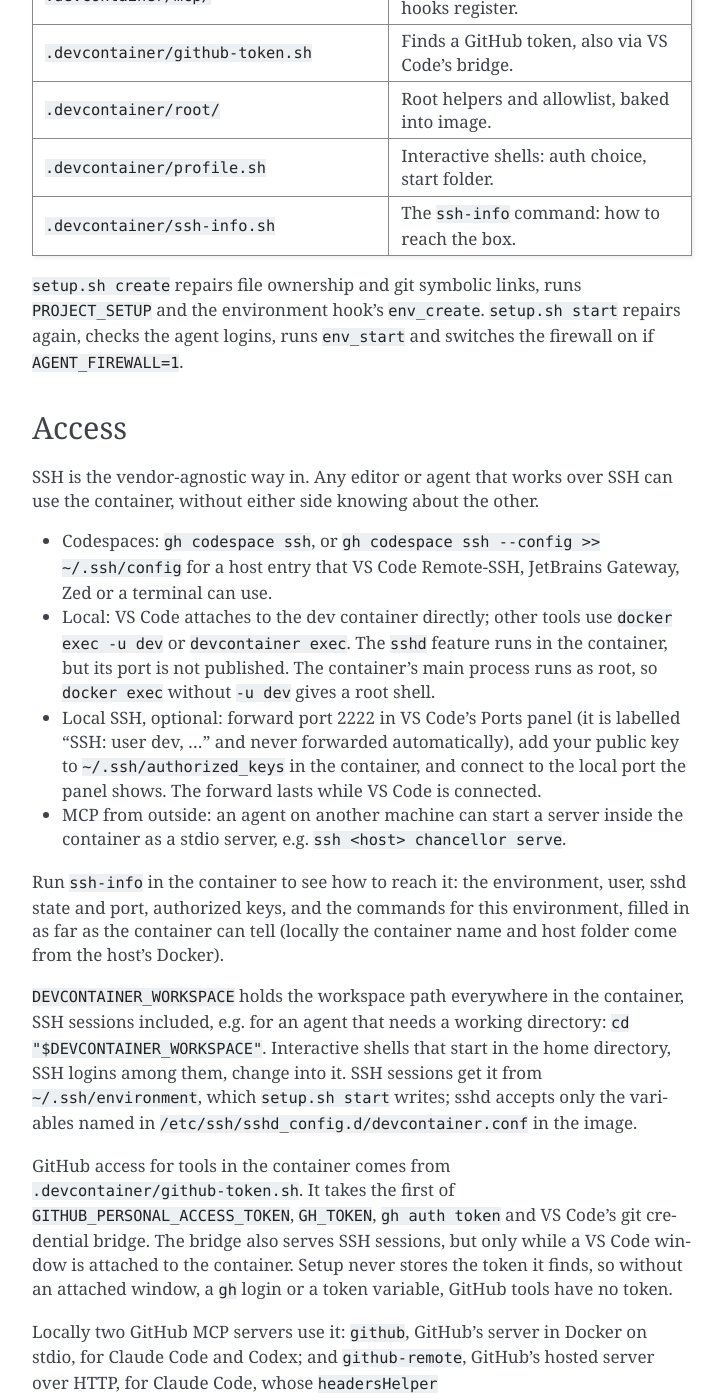
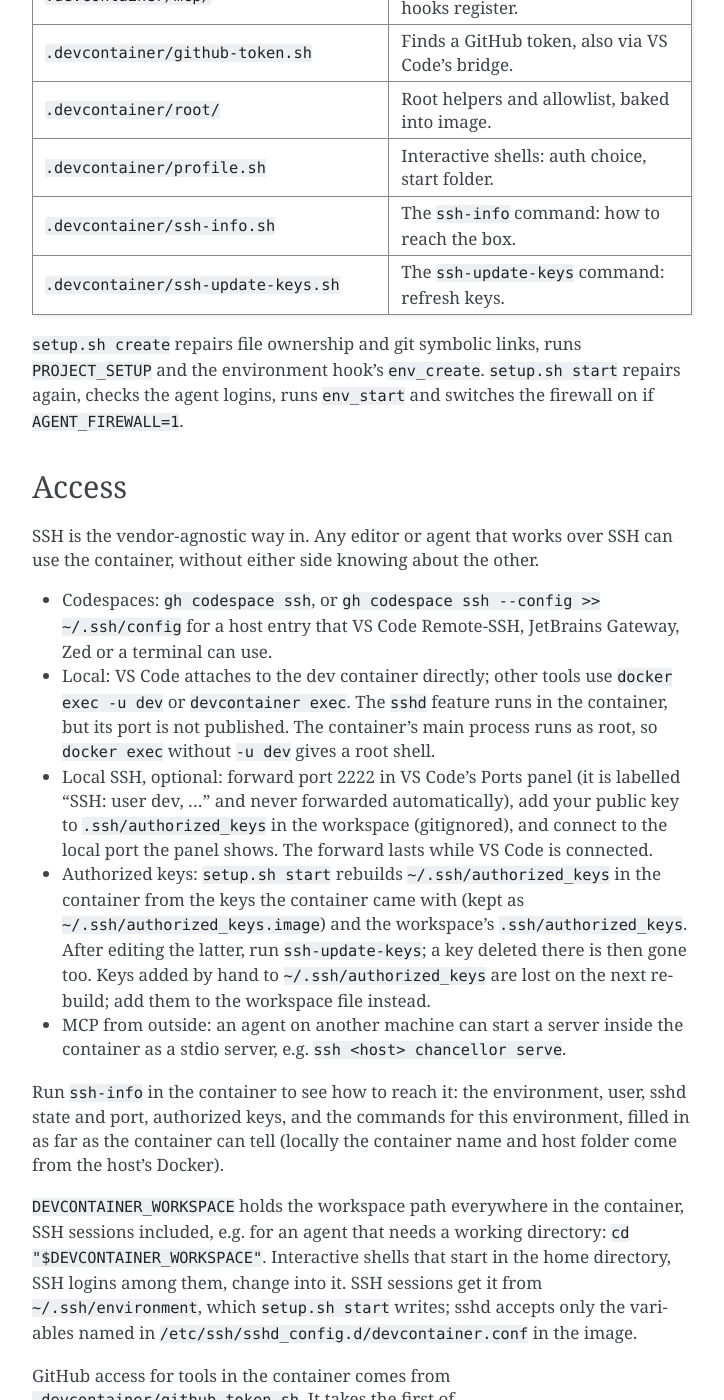
Before and after one commit to jkrenzer/chancellor.py, a Sphinx documentation site: the page built from docs/developer/environments.md, in a window 1280 px wide and 1400 px high, scrolled down 750 px. Shown: the whole window, without its empty margins (388-1112 px from the left). Built offline with Sphinx 7.4.7, drawn with Linux system fonts in a browser that asks for light colours.

Commit message:
chore(dev): manage SSH login keys from the workspace
Logging in to the dev container over SSH needed a public key in
~/.ssh/authorized_keys inside the container, added by hand and lost
on every rebuild. Keys now live in the workspace and are applied by
a command anyone, user or agent, can run.

- .ssh/ in the repository holds local SSH files for the container.
  Only its README.md is tracked; authorized_keys and anything else in
  it stay gitignored, so no key reaches git history.
- lib.sh gets install_authorized_keys: it keeps the container's own
  authorized_keys as authorized_keys.image (empty if there was none)
  and rebuilds ~/.ssh/authorized_keys from it plus the workspace's
  .ssh/authorized_keys. A key deleted from the workspace file is thus
  removed too. Keys are copied, not linked, since sshd's StrictModes
  rejects a key file below the world-writable workspace mount. The
  file is replaced atomically and needs no sshd restart.
- setup.sh runs it on every container start; the new command
  ssh-update-keys (.devcontainer/ssh-update-keys.sh) runs it on
  demand, without sudo, as everything stays in the dev user's home.
- docs/developer/environments.md describes the workflow.

Co-Authored-By: Claude Opus 5.5 <noreply@anthropic.com>

```diff
--- a/docs/developer/environments.md
+++ b/docs/developer/environments.md
@@ -20,6 +20,7 @@ others) use the same environment, interactively or unattended.
 | `.devcontainer/root/`                  | Root helpers and allowlist, baked into image.    |
 | `.devcontainer/profile.sh`             | Interactive shells: auth choice, start folder.   |
 | `.devcontainer/ssh-info.sh`            | The `ssh-info` command: how to reach the box.    |
+| `.devcontainer/ssh-update-keys.sh`     | The `ssh-update-keys` command: refresh keys.     |
 
 `setup.sh create` repairs file ownership and git symbolic links, runs `PROJECT_SETUP` and the
 environment hook's `env_create`. `setup.sh start` repairs again, checks the agent logins, runs
@@ -36,9 +37,14 @@ without either side knowing about the other.
   `devcontainer exec`. The `sshd` feature runs in the container, but its port is not published. The
   container's main process runs as root, so `docker exec` without `-u dev` gives a root shell.
 - Local SSH, optional: forward port 2222 in VS Code's Ports panel (it is labelled "SSH: user dev, …"
-  and never forwarded automatically), add your public key to `~/.ssh/authorized_keys` in the
-  container, and connect to the local port the panel shows. The forward lasts while VS Code is
+  and never forwarded automatically), add your public key to `.ssh/authorized_keys` in the workspace
+  (gitignored), and connect to the local port the panel shows. The forward lasts while VS Code is
   connected.
+- Authorized keys: `setup.sh start` rebuilds `~/.ssh/authorized_keys` in the container from the keys
+  the container came with (kept as `~/.ssh/authorized_keys.image`) and the workspace's
+  `.ssh/authorized_keys`. After editing the latter, run `ssh-update-keys`; a key deleted there is
+  then gone too. Keys added by hand to `~/.ssh/authorized_keys` are lost on the next rebuild; add
+  them to the workspace file instead.
 - MCP from outside: an agent on another machine can start a server inside the container as a stdio
   server, e.g. `ssh <host> chancellor serve`.
 
```
Also changed, not shown: .ssh/README.md (added), 4 other files.
